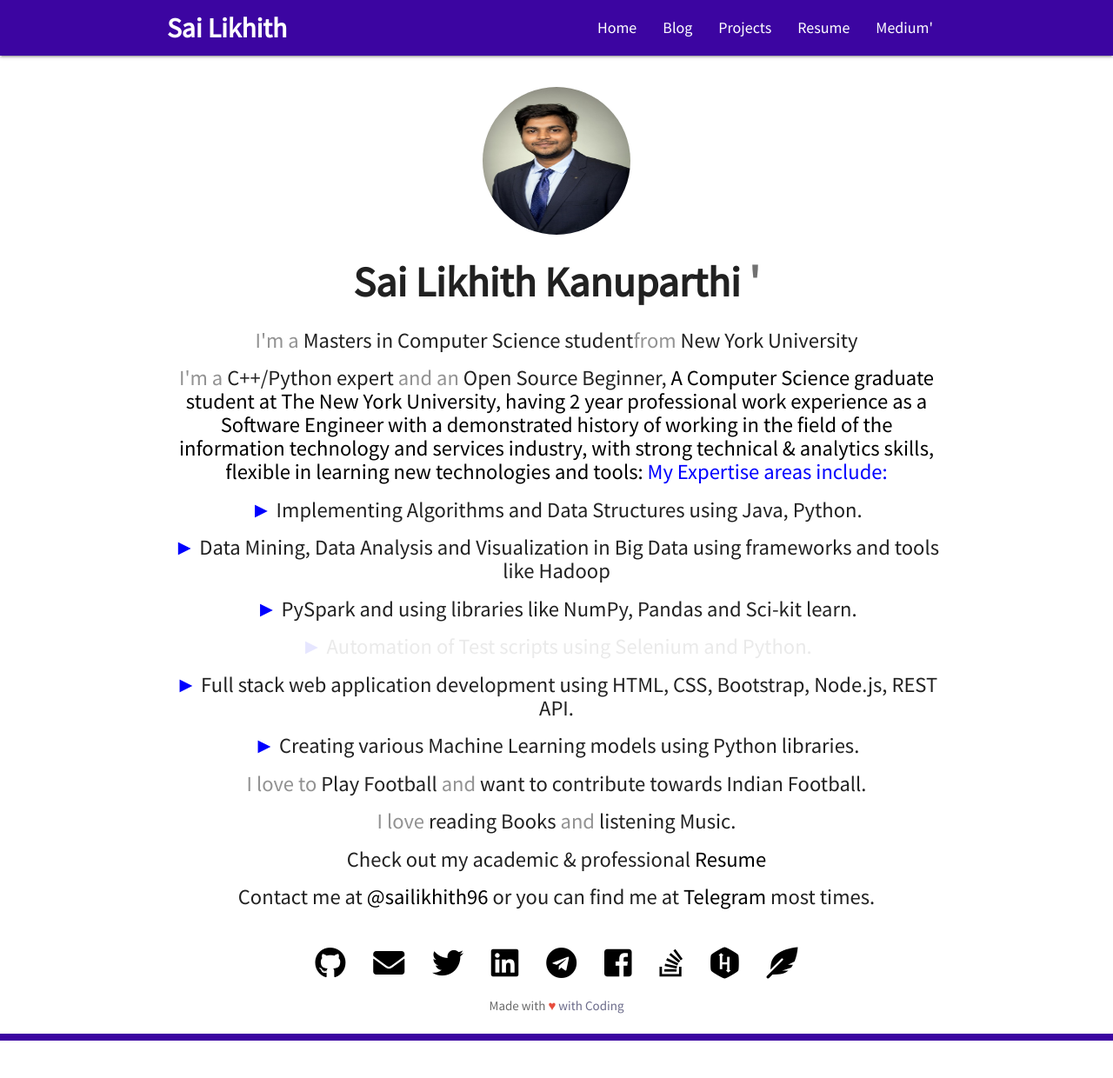
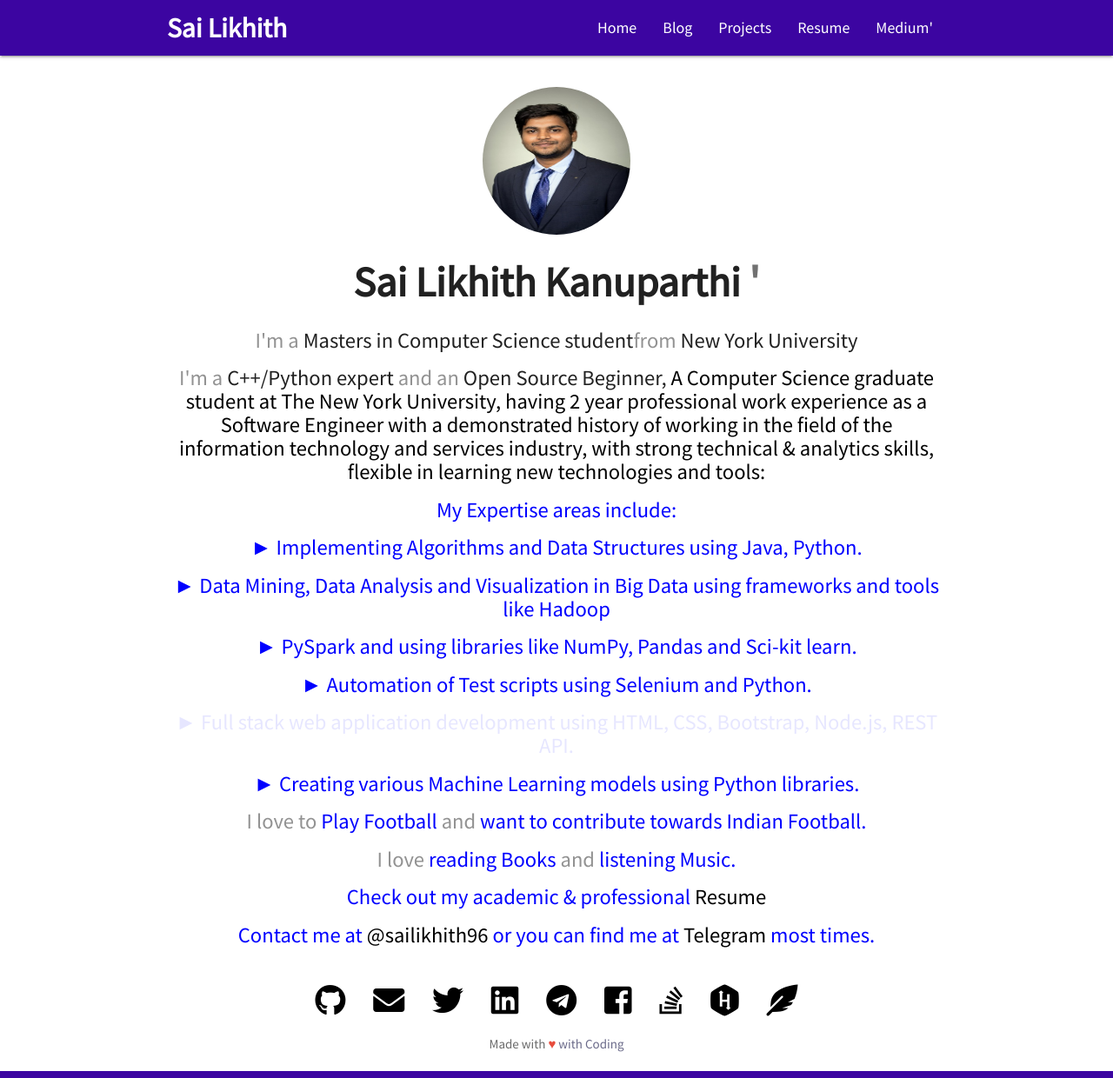
Before and after one commit to SaiLikhith7/Mywebsite, a Jekyll site: the page built from index.html, in a window 1280 px wide. Shown: the whole page at 87% size. Built offline with Jekyll 4.4.1, drawn with Linux system fonts in a browser that asks for light colours; nearby versions of some CDN libraries; before the commit the page ends 1197 px from its top, so only the background shows below that.

Commit message:
Update index.html

```diff
--- a/index.html
+++ b/index.html
@@ -28,28 +28,27 @@
       <span style="color:#929292;">and an</span> Open Source Beginner,
       <span style="color:#000000;">
        A Computer Science graduate student at The New York University, having 2 year professional work experience as a Software Engineer with a demonstrated history of working in the field of the information technology and services industry, with strong technical & analytics skills, flexible in learning new technologies and tools: <span style = "color: #0000ff;">
-        My Expertise areas include: </span>
-        </h5>
-      <h5 id= "test3">
+      <h5 id= "test3"> My Expertise areas include: </span></h5>
+      <h5 id= "test4">
         <span style="color:#0000ff;"> ►</span> Implementing Algorithms and Data Structures using Java, Python.</h5>
-        <h5 id= "test4"> <span style="color:#0000ff;"> ►</span> Data Mining, Data Analysis and Visualization in Big Data using frameworks and tools like Hadoop</h5>
-        <h5 id= "test5"><span style="color:#0000ff;"> ► </span> PySpark and using libraries like NumPy, Pandas and Sci-kit learn.</h5>
-        <h5 id= "test6"><span style="color:#0000ff;"> ► </span> Automation of Test scripts using Selenium and Python. </h5>
-        <h5 id= "test7"><span style="color:#0000ff;"> ► </span> Full stack web application development using HTML, CSS, Bootstrap, Node.js, REST API. </h5>
-        <h5 id= "test8"><span style="color:#0000ff;"> ► </span> Creating various Machine Learning models using Python libraries. </h5>
+        <h5 id= "test5"> <span style="color:#0000ff;"> ►</span> Data Mining, Data Analysis and Visualization in Big Data using frameworks and tools like Hadoop</h5>
+        <h5 id= "test8"><span style="color:#0000ff;"> ► </span> PySpark and using libraries like NumPy, Pandas and Sci-kit learn.</h5>
+        <h5 id= "test9"><span style="color:#0000ff;"> ► </span> Automation of Test scripts using Selenium and Python. </h5>
+        <h5 id= "test6"><span style="color:#0000ff;"> ► </span> Full stack web application development using HTML, CSS, Bootstrap, Node.js, REST API. </h5>
+        <h5 id= "test7"><span style="color:#0000ff;"> ► </span> Creating various Machine Learning models using Python libraries. </h5>
 
-    <h5 id="test9">
+    <h5 id="test10">
       <span style="color:#929292;">I love to</span> Play Football
       <span style="color:#929292;">and</span> want to contribute towards Indian
       Football.
     </h5>
 
-    <h5 id="test10">
+    <h5 id="test11">
       <span style="color:#929292;">I love</span> reading Books
       <span style="color:#929292;">and</span> listening Music.
     </h5>
 
-    <h5 id="test11">
+    <h5 id="test12">
       Check out my academic &amp; professional
       <span class="hov"
         ><a href="{{ site.baseurl }}resume.html" target="_blank"
@@ -57,7 +56,7 @@
         ></span>
     </h5>
 
-    <h5 id="test12">
+    <h5 id="test13">
       Contact me at
       <span class="hov"
         ><a href="http://twitter.com/{{ site.twitter }}" target="_blank"
```
